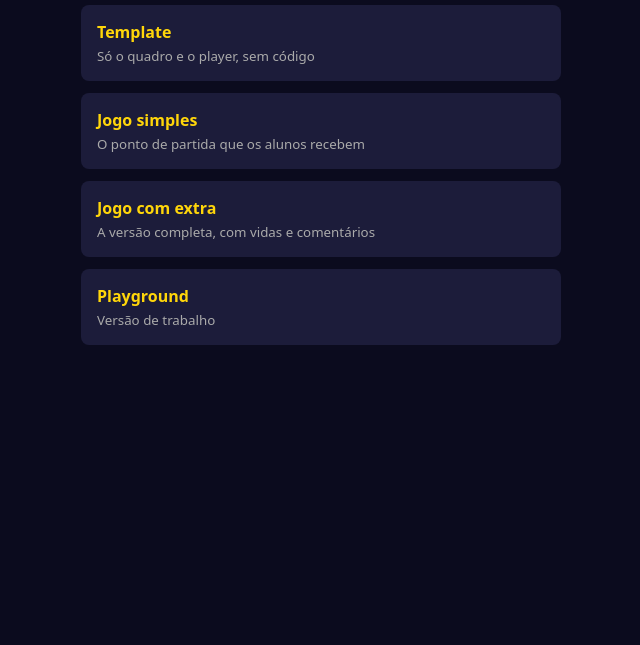
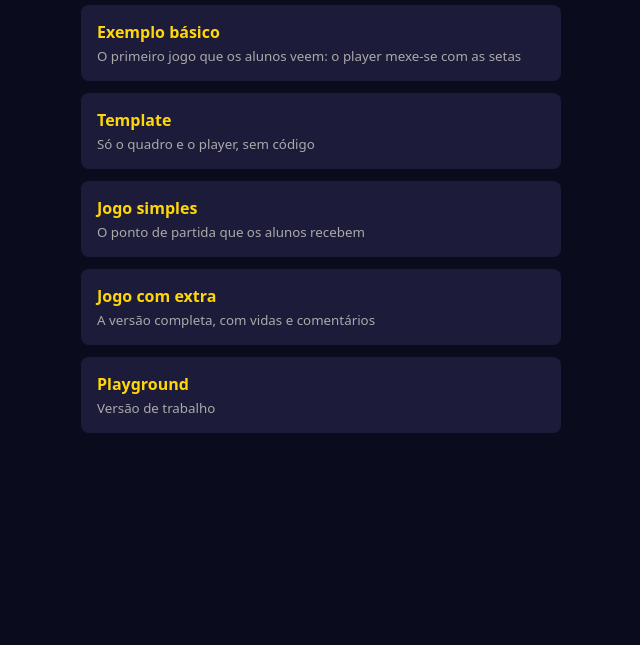
Before and after one commit to ritapatacas/TUMO-labJsIntro, a plain HTML site: page index.html in a window 1280 px wide. Shown: the part 155-800 px from the top of the page, without its empty margins (319-959 px from the left). Drawn offline with Linux system fonts and the light colour scheme.

Commit message:
Link the basic example on the landing page
Co-Authored-By: Claude Sonnet 5.5 <noreply@anthropic.com>
Claude-Session: https://claude.ai/code/session_01GAgMnGChQNKFdKMJBYhSHn

```diff
--- a/index.html
+++ b/index.html
@@ -9,6 +9,7 @@
   a small { display: block; color: #aaa; font-weight: 400; margin-top: 4px; }
 </style>
 <h1>TUMO<span style="color:#ffd60a">PLAY</span></h1>
+<a href="tumo-play/playground/exemplo-basico.html">Exemplo básico<small>O primeiro jogo que os alunos veem: o player mexe-se com as setas</small></a>
 <a href="tumo-play/playground/template.html">Template<small>Só o quadro e o player, sem código</small></a>
 <a href="tumo-play/playground/start.html">Jogo simples<small>O ponto de partida que os alunos recebem</small></a>
 <a href="tumo-play/playground/extra.html">Jogo com extra<small>A versão completa, com vidas e comentários</small></a>
```
